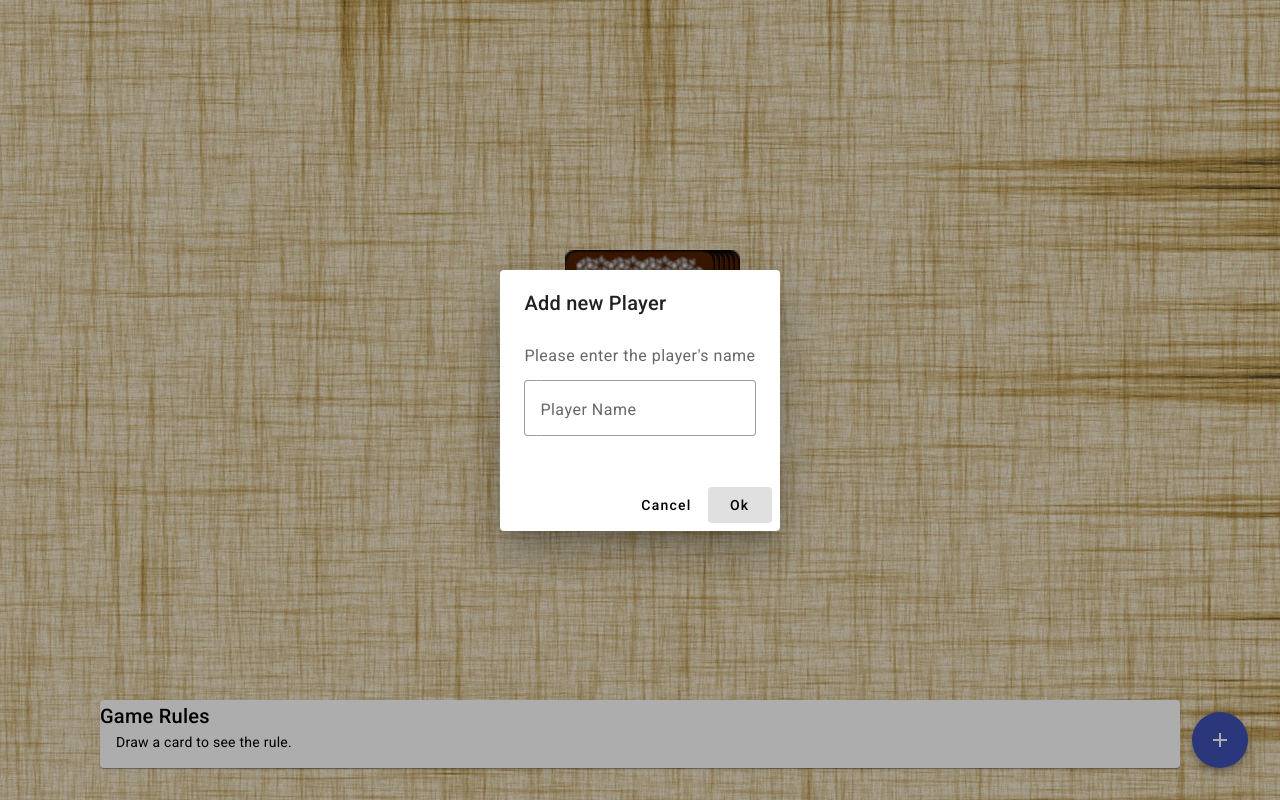
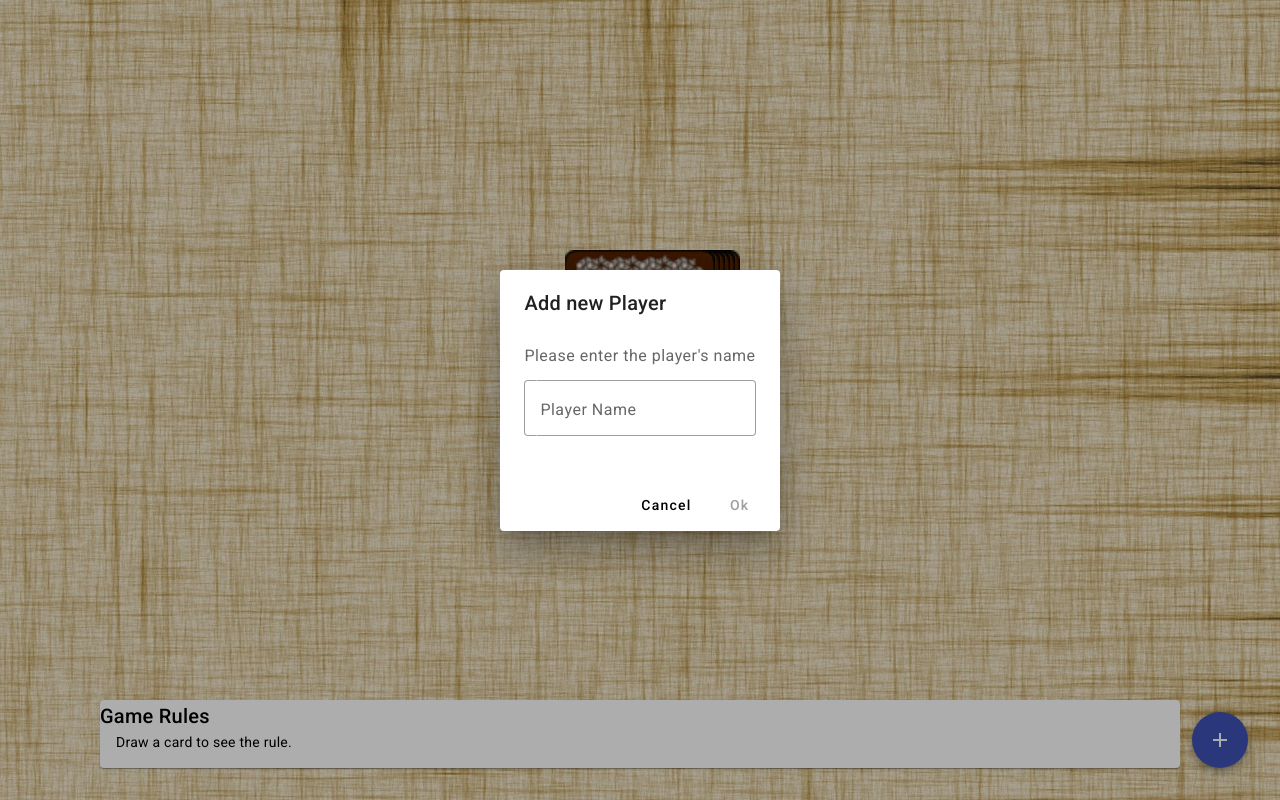
Before and after one commit to milosdimi/angular-ringoffire, an Angular app: page /game in a window 1280 px wide. Both pictures are taken after a click on the button "add". Built offline with nearby package versions, Linux system fonts and the light colour scheme.

Commit message:
first playable version

```diff
--- a/src/app/dialog-add-player/dialog-add-player.component.html
+++ b/src/app/dialog-add-player/dialog-add-player.component.html
@@ -11,5 +11,5 @@
 
 <mat-dialog-actions align="end">
   <button mat-button (click)="onNoClick()">Cancel</button>
-  <button mat-button [mat-dialog-close]="name" cdkFocusInitial>Ok</button>
+  <button mat-button [disabled]="name.length == 0" [mat-dialog-close]="name" cdkFocusInitial>Ok</button>
 </mat-dialog-actions>
```
